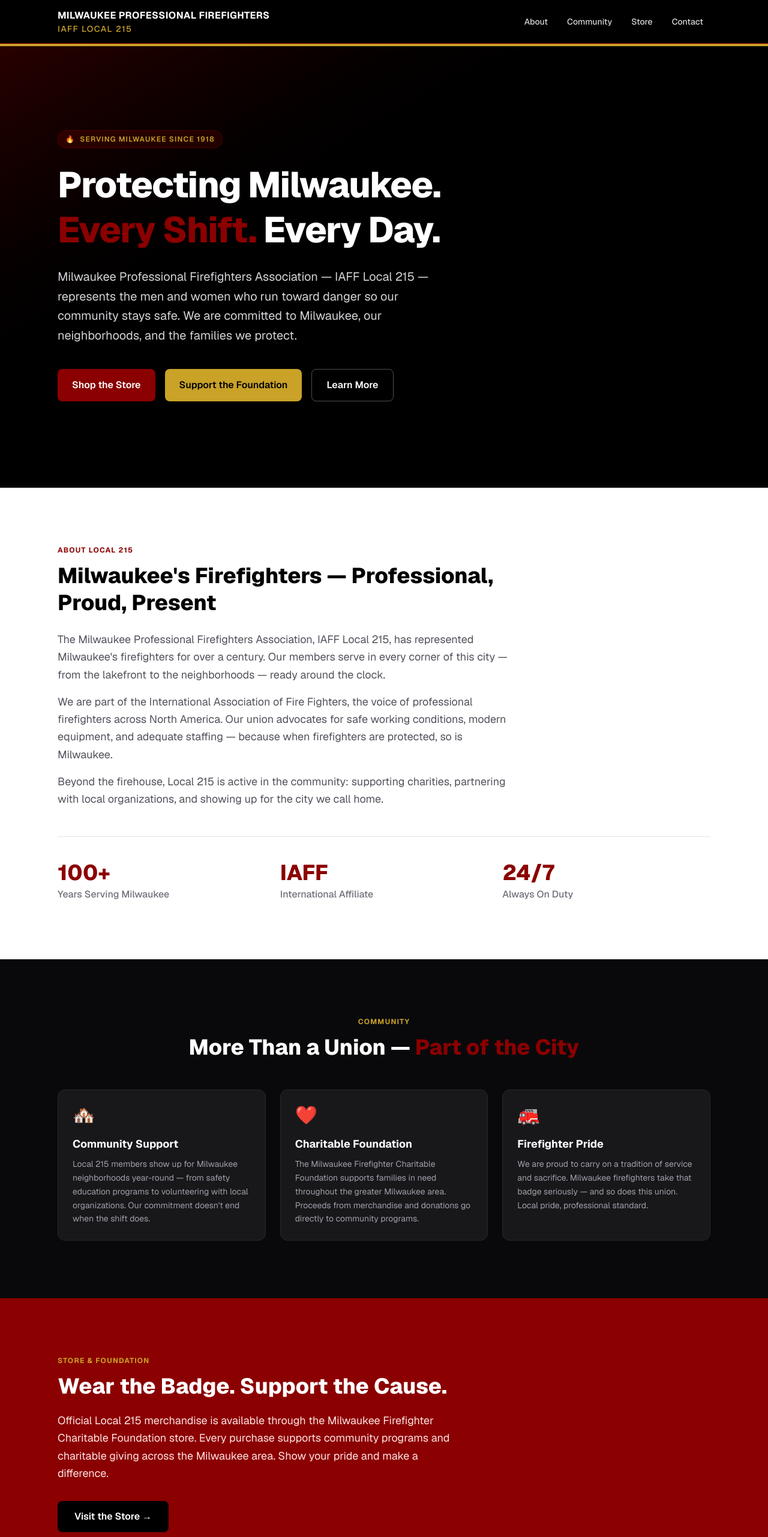
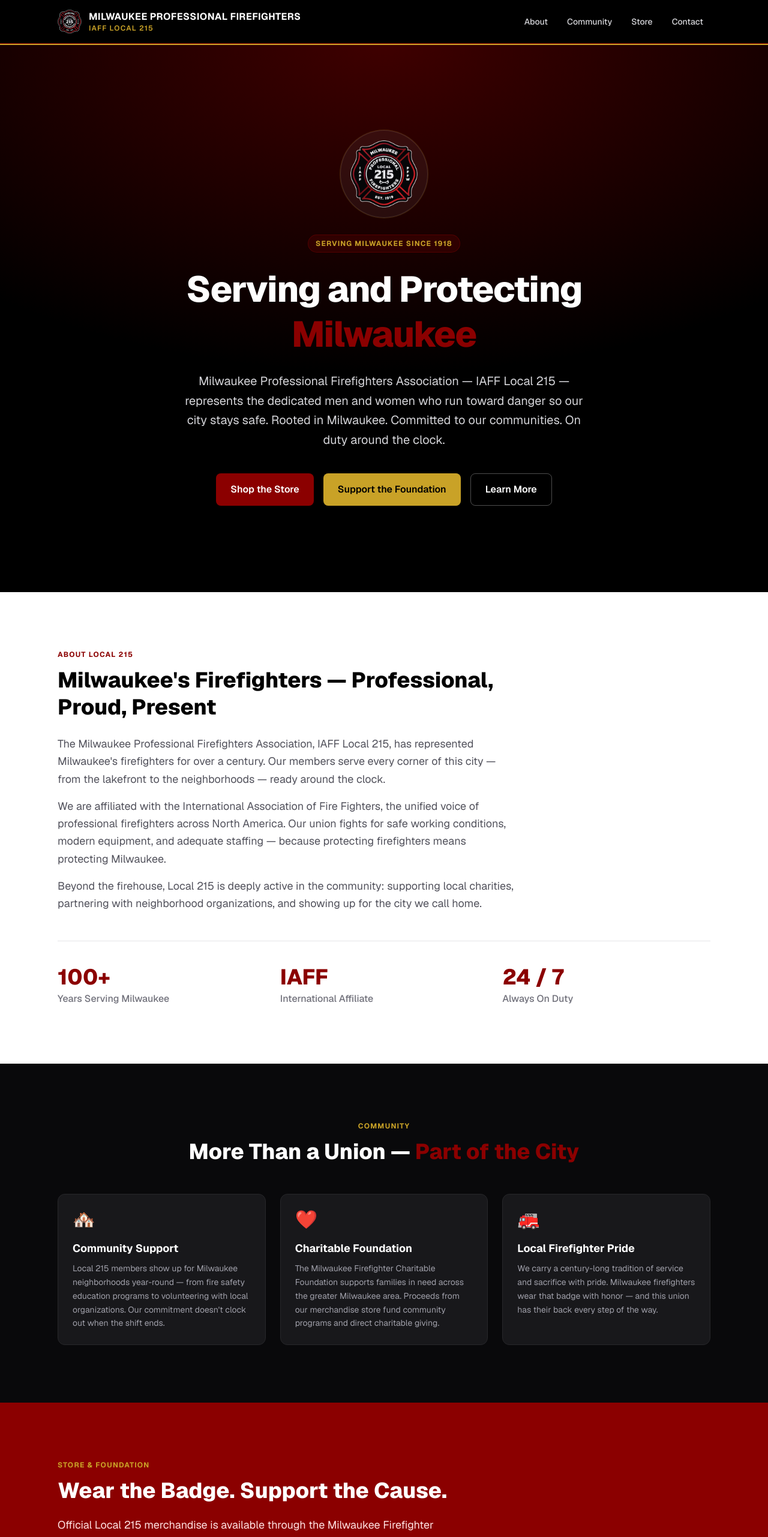
Before and after one commit to jakehinsy/local215-site, a Next.js app: page / in a window 1280 px wide. Shown: the top 2562 px of the page at 60% size. Built offline with nearby package versions, Linux system fonts and the light colour scheme.

Commit message:
Finalize logo integration and branding

```diff
--- a/app/page.tsx
+++ b/app/page.tsx
@@ -1,4 +1,4 @@
-import Link from "next/link";
+import Image from "next/image";
 
 const STORE_URL = "https://milw-firefighter-charitable-foundation.square.site/";
 
@@ -26,24 +26,35 @@
     <header className="sticky top-0 z-50 bg-black border-b border-brand-red">
       <div className="max-w-6xl mx-auto px-4 sm:px-6 lg:px-8">
         <div className="flex items-center justify-between h-16 sm:h-18">
-          {/* Logo / Title */}
+
+          {/* Logo + title lockup */}
+          <a href="#" className="flex items-center gap-3" aria-label="Milwaukee Professional Firefighters Association — home">
+            <Image
+              src="/logo.png"
+              alt="IAFF Local 215 logo"
+              width={300}
+              height={300}
+              className="h-9 w-9 sm:h-10 sm:w-10 object-contain"
+              priority
+            />
             <div className="flex flex-col leading-tight">
-            <span className="text-white font-bold text-sm sm:text-base tracking-wide uppercase">
+              <span className="text-white font-bold text-sm sm:text-base tracking-wide uppercase leading-snug">
                 Milwaukee Professional Firefighters
               </span>
-            <span className="text-brand-gold text-xs sm:text-sm font-medium tracking-widest uppercase">
+              <span className="text-brand-gold text-xs font-semibold tracking-widest uppercase">
                 IAFF Local 215
               </span>
             </div>
+          </a>
 
           {/* Nav */}
           <nav aria-label="Main navigation">
             <ul className="flex items-center gap-1 sm:gap-2">
               {[
-                { label: "About", href: "#about" },
+                { label: "About",     href: "#about"     },
                 { label: "Community", href: "#community" },
-                { label: "Store", href: "#store" },
-                { label: "Contact", href: "#contact" },
+                { label: "Store",     href: "#store"     },
+                { label: "Contact",   href: "#contact"   },
               ].map(({ label, href }) => (
                 <li key={label}>
                   <a
@@ -56,6 +67,7 @@
               ))}
             </ul>
           </nav>
+
         </div>
       </div>
     </header>
@@ -71,40 +83,51 @@
       className="relative bg-black text-white"
       aria-labelledby="hero-heading"
     >
-      {/* Background gradient accent */}
+      {/* Radial red glow */}
       <div
-        className="absolute inset-0 bg-gradient-to-br from-brand-red/30 via-black to-black pointer-events-none"
+        className="absolute inset-0 bg-[radial-gradient(ellipse_80%_60%_at_50%_0%,rgba(139,0,0,0.45),transparent)] pointer-events-none"
         aria-hidden="true"
       />
-
-      {/* Gold top border */}
-      <div className="absolute top-0 left-0 right-0 h-1 bg-brand-gold" aria-hidden="true" />
+      {/* Gold top rule */}
+      <div className="absolute top-0 left-0 right-0 h-0.5 bg-brand-gold" aria-hidden="true" />
 
       <div className="relative max-w-6xl mx-auto px-4 sm:px-6 lg:px-8 py-20 sm:py-28 lg:py-36">
+        <div className="flex flex-col items-center text-center max-w-3xl mx-auto">
+
+          {/* Logo */}
+          <div className="mb-7 p-4 rounded-full bg-white/5 border border-white/10 ring-1 ring-brand-gold/20">
+            <Image
+              src="/logo.png"
+              alt="IAFF Local 215 — Milwaukee Professional Firefighters Association"
+              width={300}
+              height={300}
+              className="h-24 w-24 sm:h-28 sm:w-28 object-contain"
+              priority
+            />
+          </div>
+
           {/* Badge */}
-        <div className="inline-flex items-center gap-2 bg-brand-red/20 border border-brand-red/40 text-brand-gold text-xs font-semibold tracking-widest uppercase px-3 py-1.5 rounded-full mb-6">
-          <span aria-hidden="true">🔥</span>
+          <div className="inline-flex items-center gap-2 bg-brand-red/20 border border-brand-red/40 text-brand-gold text-xs font-bold tracking-widest uppercase px-3 py-1.5 rounded-full mb-6">
             Serving Milwaukee Since 1918
           </div>
 
           <h1
             id="hero-heading"
-          className="text-4xl sm:text-5xl lg:text-6xl font-extrabold leading-tight tracking-tight max-w-3xl"
+            className="text-4xl sm:text-5xl lg:text-6xl font-extrabold leading-tight tracking-tight"
           >
-          Protecting Milwaukee.{" "}
-          <span className="text-brand-red">Every Shift.</span>{" "}
-          Every Day.
+            Serving and Protecting{" "}
+            <span className="text-brand-red">Milwaukee</span>
           </h1>
 
           <p className="mt-6 text-lg sm:text-xl text-zinc-300 max-w-2xl leading-relaxed">
             Milwaukee Professional Firefighters Association — IAFF Local 215 —
-          represents the men and women who run toward danger so our community
-          stays safe. We are committed to Milwaukee, our neighborhoods, and the
-          families we protect.
+            represents the dedicated men and women who run toward danger so our
+            city stays safe. Rooted in Milwaukee. Committed to our communities.
+            On duty around the clock.
           </p>
 
-        {/* CTA Buttons */}
-        <div className="mt-10 flex flex-col sm:flex-row gap-3 sm:gap-4">
+          {/* CTA buttons */}
+          <div className="mt-10 flex flex-col sm:flex-row gap-3 sm:gap-4 w-full sm:w-auto">
             <a
               href={STORE_URL}
               target="_blank"
@@ -127,6 +150,8 @@
             >
               Learn More
             </a>
+          </div>
+
         </div>
       </div>
     </section>
@@ -158,30 +183,30 @@
             <p>
               The Milwaukee Professional Firefighters Association, IAFF Local
               215, has represented Milwaukee's firefighters for over a century.
-              Our members serve in every corner of this city — from the lakefront
-              to the neighborhoods — ready around the clock.
+              Our members serve every corner of this city — from the lakefront to
+              the neighborhoods — ready around the clock.
             </p>
             <p>
-              We are part of the International Association of Fire Fighters, the
-              voice of professional firefighters across North America. Our union
-              advocates for safe working conditions, modern equipment, and
-              adequate staffing — because when firefighters are protected, so is
-              Milwaukee.
+              We are affiliated with the International Association of Fire
+              Fighters, the unified voice of professional firefighters across
+              North America. Our union fights for safe working conditions, modern
+              equipment, and adequate staffing — because protecting firefighters
+              means protecting Milwaukee.
             </p>
             <p>
-              Beyond the firehouse, Local 215 is active in the community:
-              supporting charities, partnering with local organizations, and
-              showing up for the city we call home.
+              Beyond the firehouse, Local 215 is deeply active in the community:
+              supporting local charities, partnering with neighborhood
+              organizations, and showing up for the city we call home.
             </p>
           </div>
         </div>
 
-        {/* Stats row */}
+        {/* Stats */}
         <div className="mt-12 grid grid-cols-2 sm:grid-cols-3 gap-6 pt-10 border-t border-zinc-200">
           {[
             { stat: "100+", label: "Years Serving Milwaukee" },
             { stat: "IAFF", label: "International Affiliate" },
-            { stat: "24/7", label: "Always On Duty" },
+            { stat: "24 / 7", label: "Always On Duty" },
           ].map(({ stat, label }) => (
             <div key={label}>
               <p className="text-3xl sm:text-4xl font-extrabold text-brand-red">
@@ -206,20 +231,17 @@
     {
       icon: "🏘️",
       title: "Community Support",
-      body:
-        "Local 215 members show up for Milwaukee neighborhoods year-round — from safety education programs to volunteering with local organizations. Our commitment doesn't end when the shift does.",
+      body: "Local 215 members show up for Milwaukee neighborhoods year-round — from fire safety education programs to volunteering with local organizations. Our commitment doesn't clock out when the shift ends.",
     },
     {
       icon: "❤️",
       title: "Charitable Foundation",
-      body:
-        "The Milwaukee Firefighter Charitable Foundation supports families in need throughout the greater Milwaukee area. Proceeds from merchandise and donations go directly to community programs.",
+      body: "The Milwaukee Firefighter Charitable Foundation supports families in need across the greater Milwaukee area. Proceeds from our merchandise store fund community programs and direct charitable giving.",
     },
     {
       icon: "🚒",
-      title: "Firefighter Pride",
-      body:
-        "We are proud to carry on a tradition of service and sacrifice. Milwaukee firefighters take that badge seriously — and so does this union. Local pride, professional standard.",
+      title: "Local Firefighter Pride",
+      body: "We carry a century-long tradition of service and sacrifice with pride. Milwaukee firefighters wear that badge with honor — and this union has their back every step of the way.",
     },
   ];
 
@@ -230,6 +252,7 @@
       aria-labelledby="community-heading"
     >
       <div className="max-w-6xl mx-auto px-4 sm:px-6 lg:px-8">
+
         <div className="text-center max-w-2xl mx-auto mb-12">
           <p className="text-brand-gold text-xs font-bold tracking-widest uppercase mb-3">
             Community
@@ -249,17 +272,13 @@
               key={title}
               className="bg-zinc-900 border border-zinc-800 hover:border-brand-red/50 rounded-xl p-6 transition-colors"
             >
-              <div
-                className="text-3xl mb-4"
-                aria-hidden="true"
-              >
-                {icon}
-              </div>
+              <span className="text-3xl mb-4 block" aria-hidden="true">{icon}</span>
               <h3 className="text-lg font-bold text-white mb-2">{title}</h3>
               <p className="text-zinc-400 text-sm leading-relaxed">{body}</p>
             </div>
           ))}
         </div>
+
       </div>
     </section>
   );
@@ -288,17 +307,17 @@
           </h2>
           <p className="text-red-100 text-base sm:text-lg leading-relaxed mb-8">
             Official Local 215 merchandise is available through the Milwaukee
-            Firefighter Charitable Foundation store. Every purchase supports
-            community programs and charitable giving across the Milwaukee area.
-            Show your pride and make a difference.
+            Firefighter Charitable Foundation store. Every purchase directly
+            supports community programs and charitable giving throughout the
+            Milwaukee area. Show your pride and make a difference.
           </p>
           <a
             href={STORE_URL}
             target="_blank"
             rel="noopener noreferrer"
-            className="inline-flex items-center justify-center px-7 py-3.5 bg-black hover:bg-zinc-900 text-white font-semibold rounded-lg transition-colors text-sm sm:text-base"
+            className="inline-flex items-center justify-center gap-2 px-7 py-3.5 bg-black hover:bg-zinc-900 text-white font-semibold rounded-lg transition-colors text-sm sm:text-base"
           >
-            Visit the Store →
+            Visit the Foundation Store →
           </a>
         </div>
       </div>
@@ -328,38 +347,30 @@
             Get in Touch
           </h2>
           <p className="text-zinc-600 text-base sm:text-lg leading-relaxed mb-8">
-            Have a question for Local 215? Want to connect with the union or
-            learn more about the Charitable Foundation? Reach out — we're here.
+            Have a question for Local 215? Want to learn more about our union or
+            the Charitable Foundation? We'd love to hear from you.
           </p>
 
-          <div className="space-y-4">
-            <div className="flex items-start gap-3">
-              <span
-                className="text-brand-red text-xl mt-0.5"
-                aria-hidden="true"
-              >
+          <div className="space-y-5">
+            <div className="flex items-start gap-4">
+              <span className="flex-shrink-0 w-9 h-9 rounded-lg bg-brand-red/10 flex items-center justify-center text-brand-red text-base" aria-hidden="true">
                 ✉
               </span>
               <div>
-                <p className="text-sm font-semibold text-zinc-800">
-                  General Inquiries
-                </p>
-                <p className="text-zinc-500 text-sm">
+                <p className="text-sm font-semibold text-zinc-800">General Inquiries</p>
+                <p className="text-zinc-500 text-sm mt-0.5">
                   contact@local215.org{" "}
                   <span className="text-zinc-400">(placeholder)</span>
                 </p>
               </div>
             </div>
-            <div className="flex items-start gap-3">
-              <span
-                className="text-brand-red text-xl mt-0.5"
-                aria-hidden="true"
-              >
+            <div className="flex items-start gap-4">
+              <span className="flex-shrink-0 w-9 h-9 rounded-lg bg-brand-red/10 flex items-center justify-center text-brand-red text-base" aria-hidden="true">
                 📍
               </span>
               <div>
                 <p className="text-sm font-semibold text-zinc-800">Location</p>
-                <p className="text-zinc-500 text-sm">Milwaukee, Wisconsin</p>
+                <p className="text-zinc-500 text-sm mt-0.5">Milwaukee, Wisconsin</p>
               </div>
             </div>
           </div>
@@ -376,32 +387,40 @@
   return (
     <footer className="bg-black border-t border-zinc-800 text-zinc-400 py-10">
       <div className="max-w-6xl mx-auto px-4 sm:px-6 lg:px-8">
+
         <div className="flex flex-col sm:flex-row items-start sm:items-center justify-between gap-6">
-          {/* Branding */}
+          {/* Logo + branding */}
+          <div className="flex items-center gap-3">
+            <Image
+              src="/logo.png"
+              alt="IAFF Local 215 logo"
+              width={300}
+              height={300}
+              className="h-8 w-8 object-contain opacity-90"
+            />
             <div>
-            <p className="text-white font-bold text-sm tracking-wide uppercase">
+              <p className="text-white font-bold text-sm tracking-wide uppercase leading-snug">
                 Milwaukee Professional Firefighters Association
               </p>
-            <p className="text-brand-gold text-xs font-medium tracking-widest uppercase mt-0.5">
+              <p className="text-brand-gold text-xs font-semibold tracking-widest uppercase mt-0.5">
                 IAFF Local 215
               </p>
             </div>
+          </div>
 
-          {/* Links */}
+          {/* Footer nav */}
           <nav aria-label="Footer navigation">
             <ul className="flex flex-wrap gap-4 text-sm">
               {[
-                { label: "About", href: "#about" },
+                { label: "About",     href: "#about"     },
                 { label: "Community", href: "#community" },
-                { label: "Store", href: STORE_URL, external: true },
-                { label: "Contact", href: "#contact" },
+                { label: "Store",     href: STORE_URL,   external: true },
+                { label: "Contact",   href: "#contact"   },
               ].map(({ label, href, external }) => (
                 <li key={label}>
                   <a
                     href={href}
-                    {...(external
-                      ? { target: "_blank", rel: "noopener noreferrer" }
-                      : {})}
+                    {...(external ? { target: "_blank", rel: "noopener noreferrer" } : {})}
                     className="hover:text-white transition-colors"
                   >
                     {label}
@@ -414,8 +433,8 @@
 
         <div className="mt-8 pt-6 border-t border-zinc-800 flex flex-col sm:flex-row items-start sm:items-center justify-between gap-2 text-xs text-zinc-600">
           <p>
-            &copy; {new Date().getFullYear()} Milwaukee Professional
-            Firefighters Association, IAFF Local 215. All rights reserved.
+            &copy; {new Date().getFullYear()} Milwaukee Professional Firefighters Association, IAFF Local 215.
+            All rights reserved.
           </p>
           <a
             href={STORE_URL}
@@ -426,6 +445,7 @@
             Shop the Foundation Store →
           </a>
         </div>
+
       </div>
     </footer>
   );
```
Also changed, not shown: .claude/settings.local.json, public/logo.png (added). Lines whose indentation alone changed are shown as unchanged.
